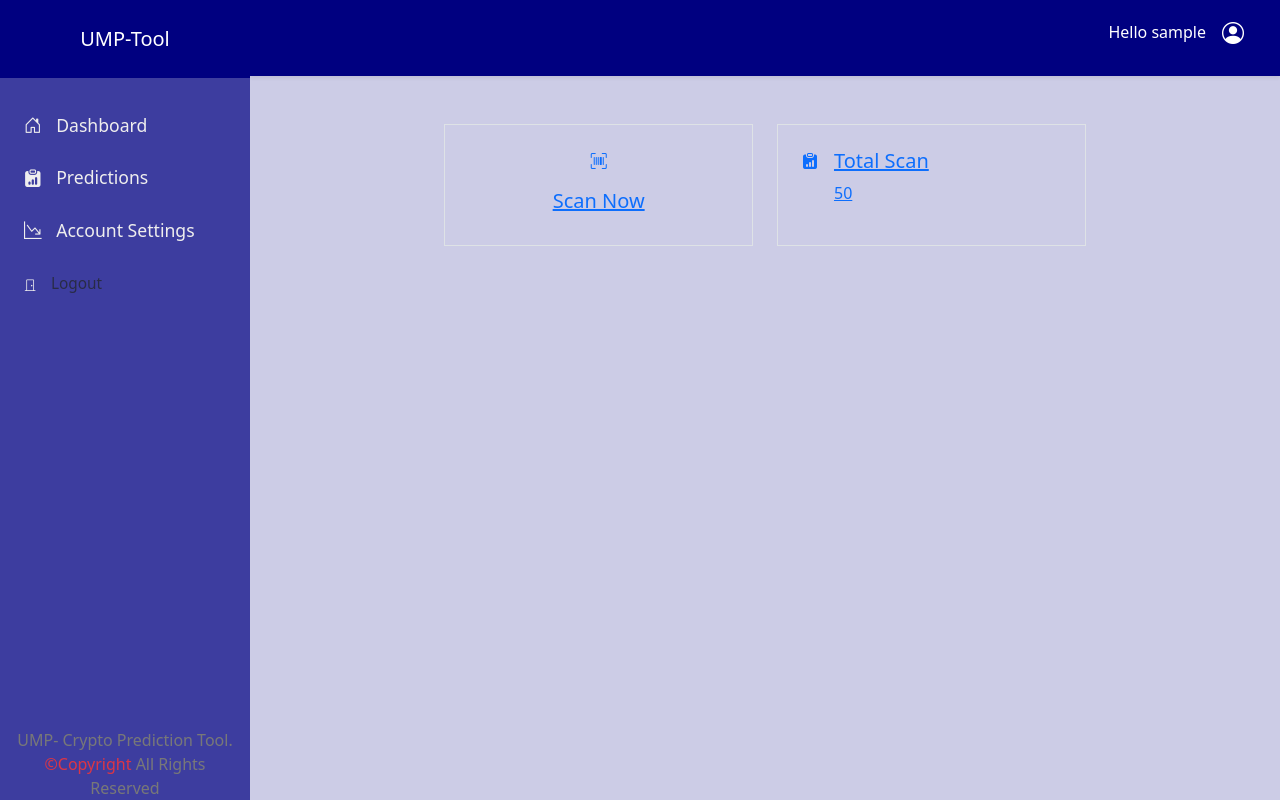
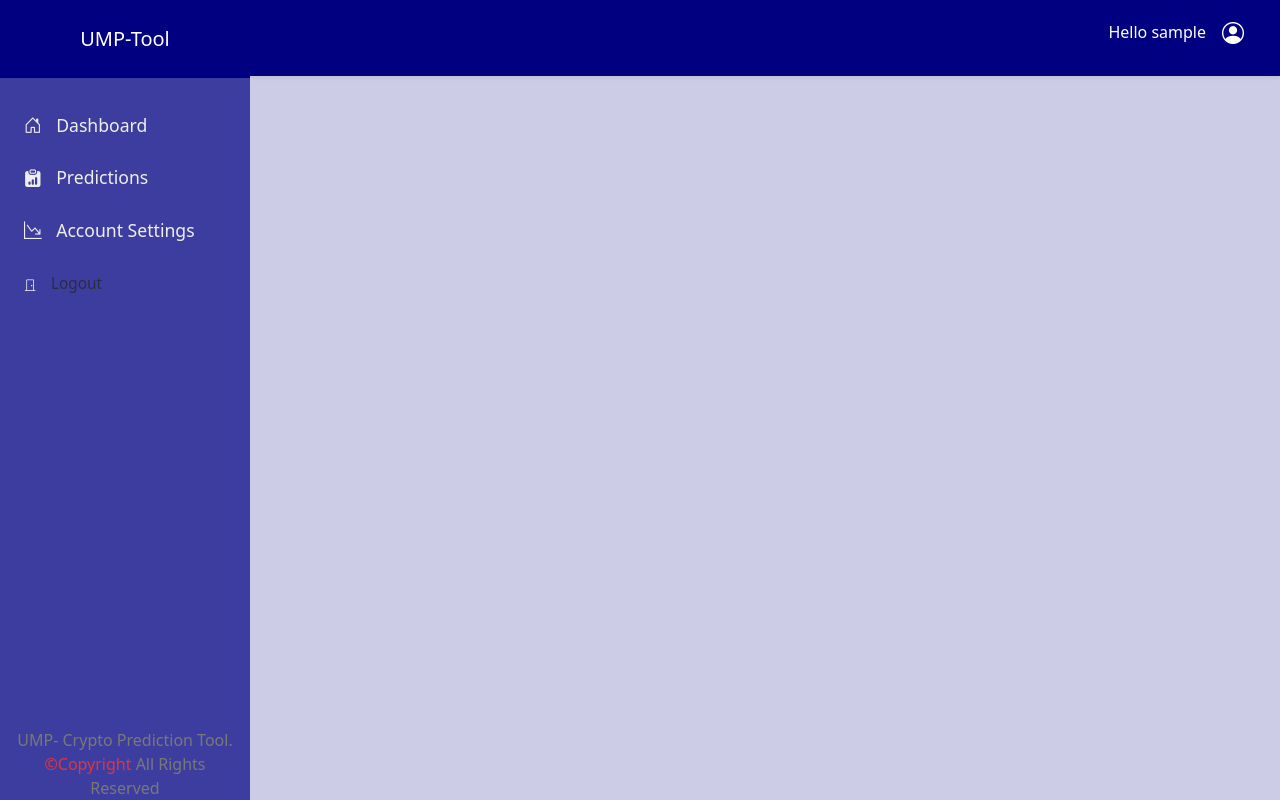
Before and after one commit to ndmichael/ump-crypto-predictor, a Django app: page /user/dashboard/ in a window 1280 px wide. Run offline with Django 5.2, Linux system fonts and the light colour scheme; the visitor is signed in with stand-in values (Sample User, id 1).

Commit message:
Changes on dashboard

```diff
--- a/users/templates/users/user_dashboard.html
+++ b/users/templates/users/user_dashboard.html
@@ -4,24 +4,10 @@
 {% block content %}
 <section class="container">
     <div class="row">
-        <article class="col-12 col-md-4 offset-md-2">
-            <a href="{% url 'scan_email' %}"
-                class="d-flex flex-column align-items-center p-4 border">
-                <i class="bi bi-upc-scan"></i>
-                <div class="pt-3">
-                    <h5>Scan Now</h5>
-                </div>
-            </a>
-        </article>
+        <article class="col-12 col-md-10 mx-auto">
+            <div>
 
-        <article class="col-12 col-md-4">
-            <a href="{% url 'phishing_report'  %}" class="d-flex p-4 border">
-                <i class="bi bi-clipboard-data-fill"></i>
-                <div class="ps-3">
-                    <h5>Total Scan</h5>
-                    <p>50</p>
-                </div>
-            </a>
+            </div>
         </article>
     </div>
 </section>
```
